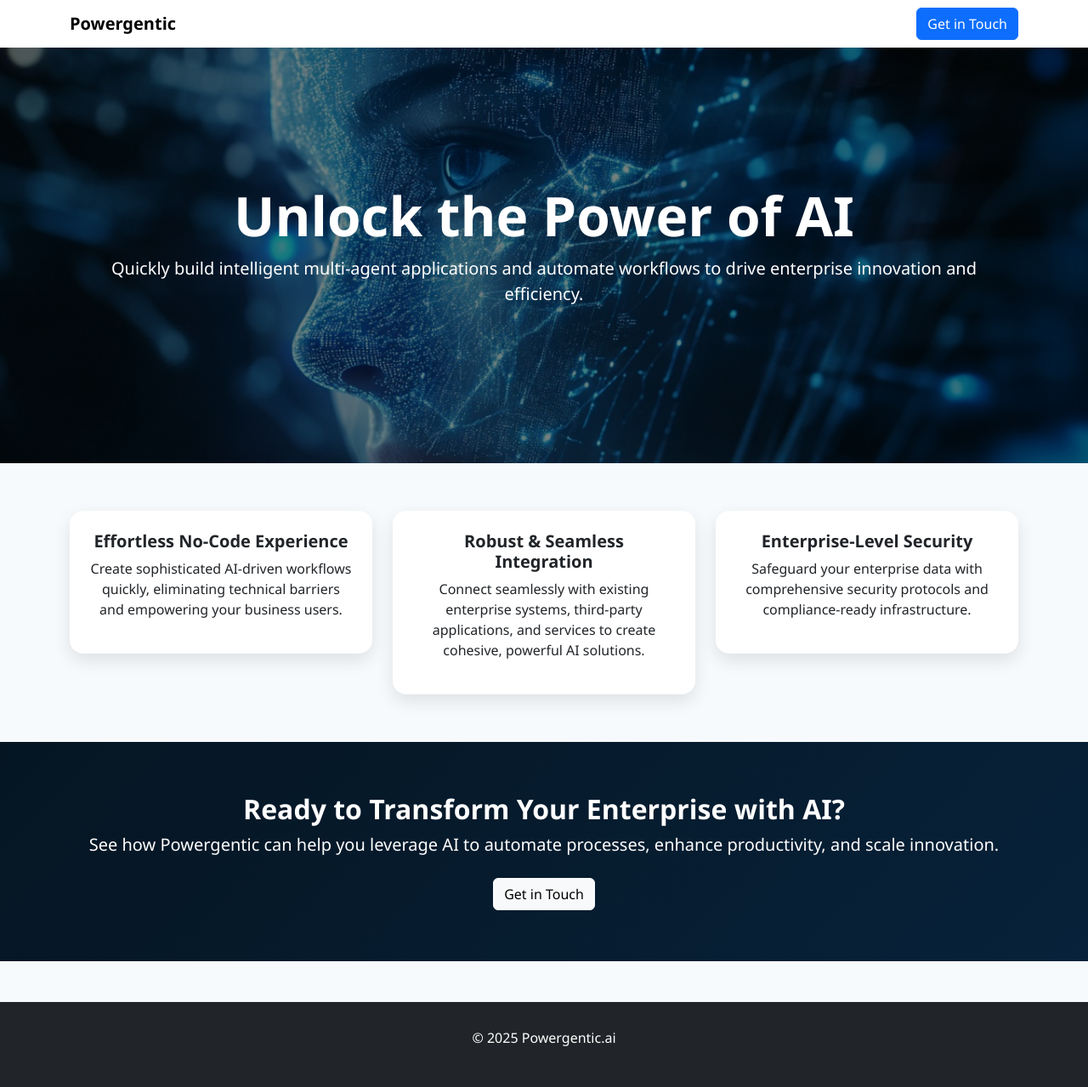
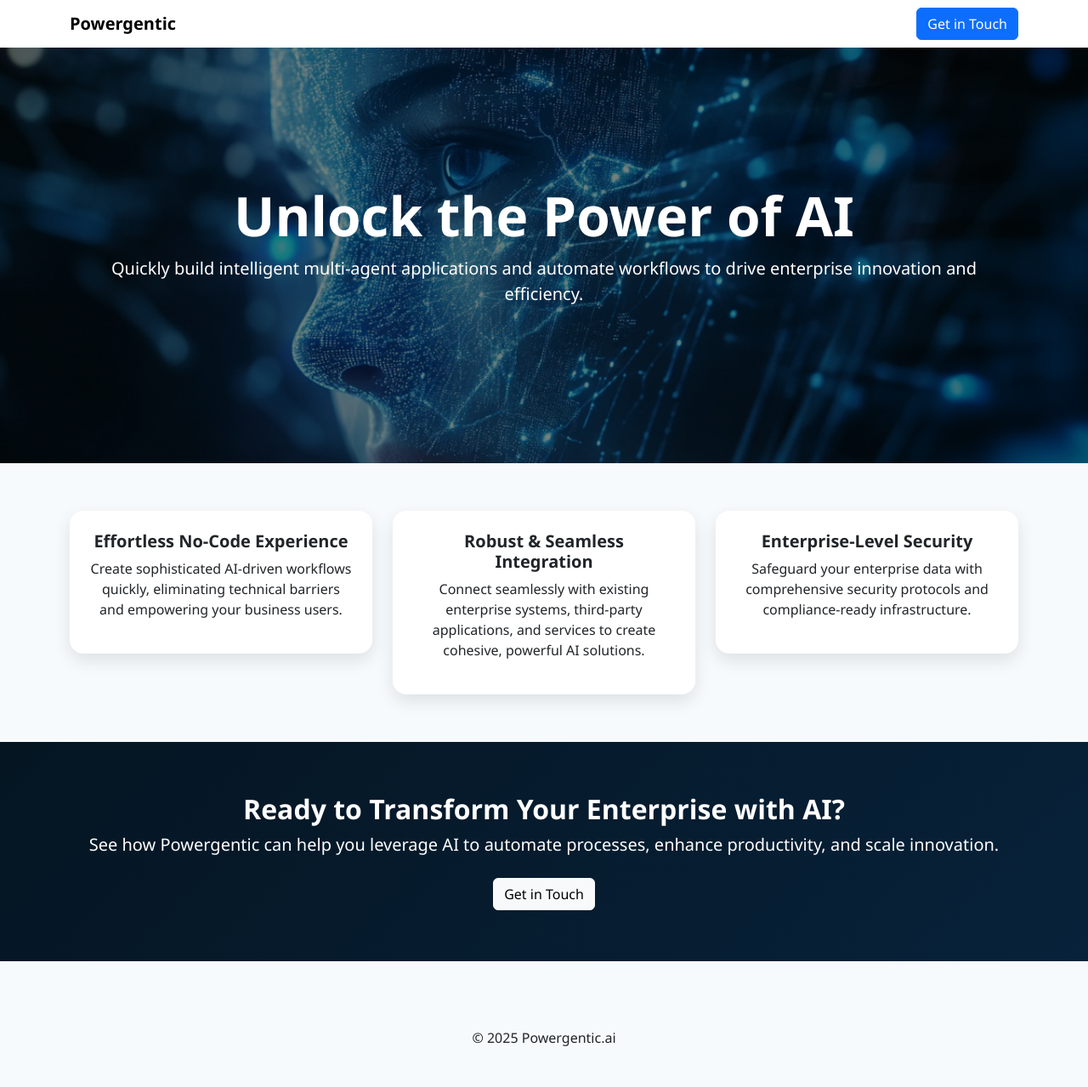
Before and after one commit to powergentic/website, a Jekyll site: the page built from index.html, in a window 1280 px wide. Shown: the whole page at 85% size. Built offline with Jekyll 4.4.1, drawn with Linux system fonts in a browser that asks for light colours.

Commit message:
Update styles.css

```diff
--- a/css/styles.css
+++ b/css/styles.css
@@ -69,7 +69,5 @@ body > main {
 }
 
 footer {
-  background-color: #212529;
-  color: white;
   padding: 30px 0;
 }
```
